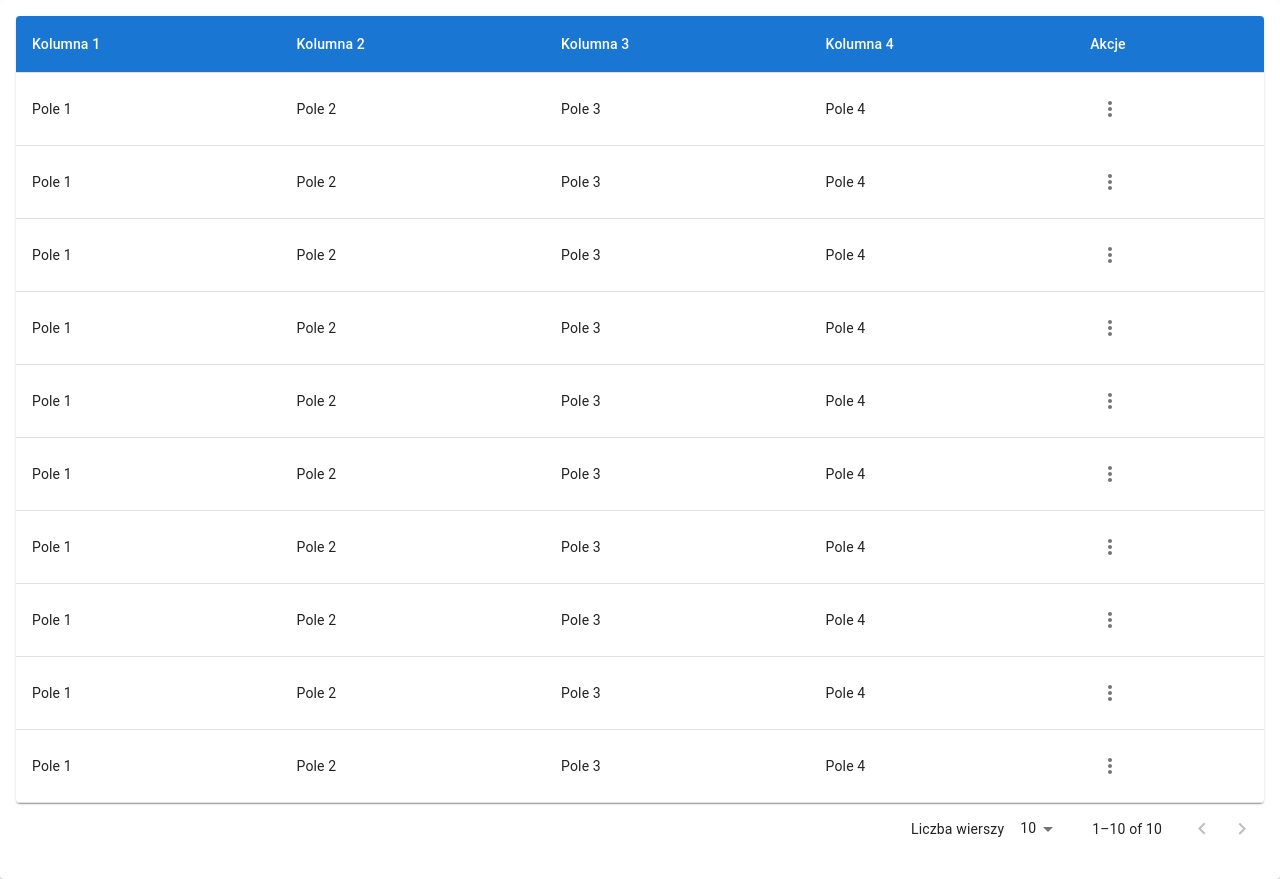
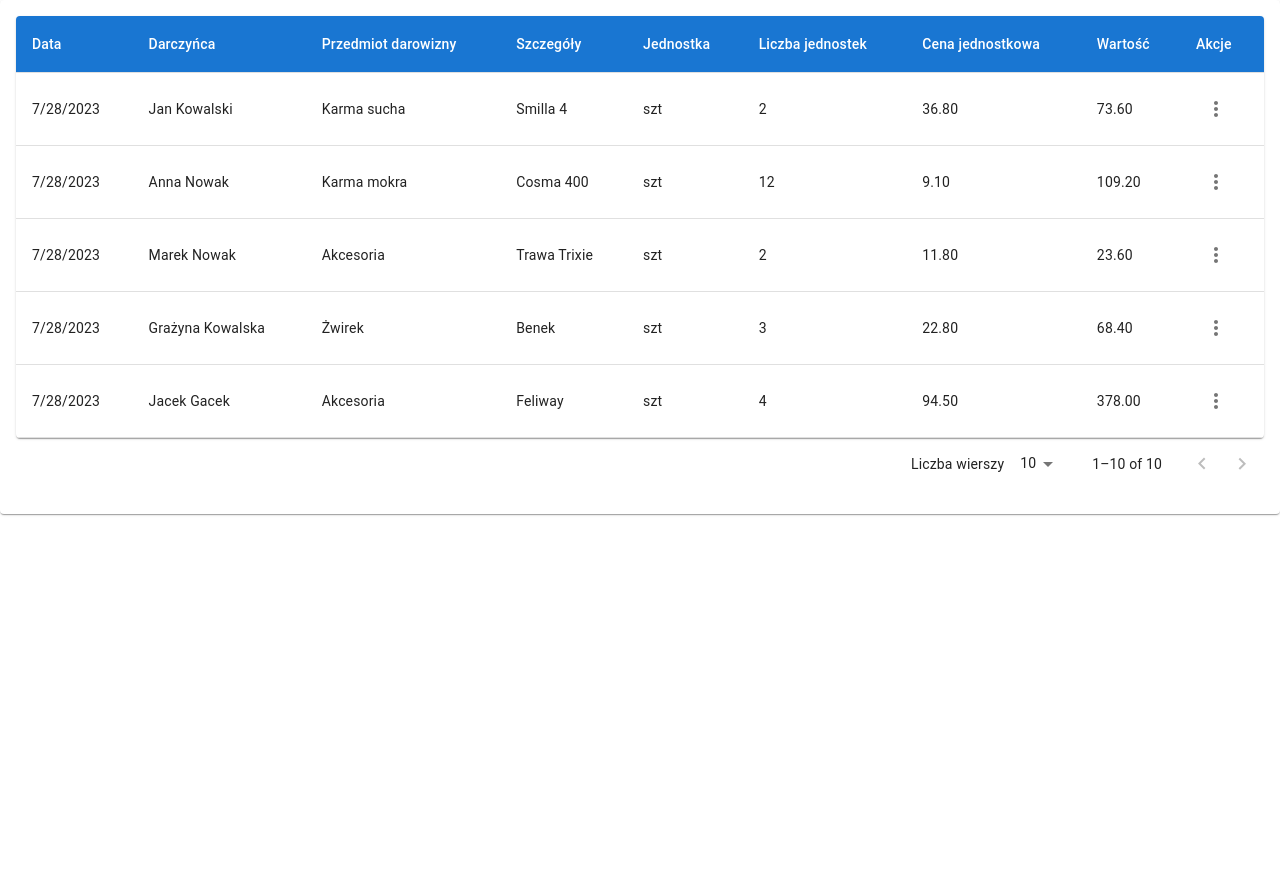
Before and after one commit to dudekmat/donation-registry-frontend, a React (Create React App) app: page / in a window 1280 px wide. After the commit the page ends 800 px from the top, so only its background shows below. Built offline with nearby package versions, Linux system fonts and the light colour scheme.

Commit message:
Created donation model

```diff
--- a/src/components/DonationList/DonationList.tsx
+++ b/src/components/DonationList/DonationList.tsx
@@ -18,6 +18,76 @@ const StyledTableHeadCell = styled(TableCell)(({ theme }) => ({
   },
 }));
 
+const DONATIONS: Donation[] = [
+  {
+    id: '9924e8f1-f7ed-4d00-aa6e-1cddf0318c5b',
+    createdDate: new Date(),
+    donationDate: new Date(),
+    donor: 'Jan Kowalski',
+    donationItemType: 'Karma sucha',
+    donationItemDetails: 'Smilla 4',
+    unit: 'szt',
+    quantity: 2,
+    price: 36.8,
+  },
+  {
+    id: '12ea9416-2e64-49a9-8ea0-1a3bc0d26ef9',
+    createdDate: new Date(),
+    donationDate: new Date(),
+    donor: 'Anna Nowak',
+    donationItemType: 'Karma mokra',
+    donationItemDetails: 'Cosma 400',
+    unit: 'szt',
+    quantity: 12,
+    price: 9.1,
+  },
+  {
+    id: '6aa36fc5-d0ff-4131-8aea-7705422b3083',
+    createdDate: new Date(),
+    donationDate: new Date(),
+    donor: 'Marek Nowak',
+    donationItemType: 'Akcesoria',
+    donationItemDetails: 'Trawa Trixie',
+    unit: 'szt',
+    quantity: 2,
+    price: 11.8,
+  },
+  {
+    id: 'e4bb6466-ff2a-4aad-8831-d4885346dd42',
+    createdDate: new Date(),
+    donationDate: new Date(),
+    donor: 'Grażyna Kowalska',
+    donationItemType: 'Żwirek',
+    donationItemDetails: 'Benek',
+    unit: 'szt',
+    quantity: 3,
+    price: 22.8,
+  },
+  {
+    id: 'f42ad745-6790-4614-ac1b-fae6daa5fa85',
+    createdDate: new Date(),
+    donationDate: new Date(),
+    donor: 'Jacek Gacek',
+    donationItemType: 'Akcesoria',
+    donationItemDetails: 'Feliway',
+    unit: 'szt',
+    quantity: 4,
+    price: 94.5,
+  },
+];
+
+export interface Donation {
+  id: string;
+  createdDate: Date;
+  donationDate: Date;
+  donor: string;
+  donationItemType: string;
+  donationItemDetails: string;
+  unit: string;
+  quantity: number;
+  price: number;
+}
+
 interface DonationListProps {}
 
 const DonationList: React.FC<DonationListProps> = () => {
@@ -28,19 +98,21 @@ const DonationList: React.FC<DonationListProps> = () => {
           <Table>
             <TableHead>
               <TableRow>
-                <StyledTableHeadCell>Kolumna 1</StyledTableHeadCell>
-                <StyledTableHeadCell>Kolumna 2</StyledTableHeadCell>
-                <StyledTableHeadCell>Kolumna 3</StyledTableHeadCell>
-                <StyledTableHeadCell>Kolumna 4</StyledTableHeadCell>
+                <StyledTableHeadCell>Data</StyledTableHeadCell>
+                <StyledTableHeadCell>Darczyńca</StyledTableHeadCell>
+                <StyledTableHeadCell>Przedmiot darowizny</StyledTableHeadCell>
+                <StyledTableHeadCell>Szczegóły</StyledTableHeadCell>
+                <StyledTableHeadCell>Jednostka</StyledTableHeadCell>
+                <StyledTableHeadCell>Liczba jednostek</StyledTableHeadCell>
+                <StyledTableHeadCell>Cena jednostkowa</StyledTableHeadCell>
+                <StyledTableHeadCell>Wartość</StyledTableHeadCell>
                 <StyledTableHeadCell>Akcje</StyledTableHeadCell>
               </TableRow>
             </TableHead>
             <TableBody>
-              {Array.from(Array(10).keys())
-                .map((x) => x + 1)
-                .map((n) => (
-                  <DonationListItem key={n} />
-                ))}
+              {DONATIONS.map((donation) => (
+                <DonationListItem key={donation.id} donation={donation} />
+              ))}
             </TableBody>
           </Table>
         </TableContainer>
--- a/src/components/DonationList/DonationListItem/DonationListItem.tsx
+++ b/src/components/DonationList/DonationListItem/DonationListItem.tsx
@@ -1,24 +1,57 @@
 import { MoreVert } from '@mui/icons-material';
 import { IconButton, TableCell, TableRow, Tooltip } from '@mui/material';
+import { Donation } from '../DonationList';
 
-interface DonationListItemProps {}
+interface DonationListItemProps {
+  donation: Donation;
+}
 
-const DonationListItem: React.FC<DonationListItemProps> = () => {
+const DonationListItem: React.FC<DonationListItemProps> = (props) => {
+  const { donation } = props;
+
+  const totalValue = (donation.quantity * donation.price).toFixed(2);
+
   return (
     <TableRow>
       <TableCell>
-        <Tooltip title="Pole 1" placement="top">
-          <div>Pole 1</div>
+        <Tooltip title="Data" placement="top">
+          <div>{donation.donationDate.toLocaleDateString()}</div>
         </Tooltip>
       </TableCell>
       <TableCell>
-        <div>Pole 2</div>
+        <Tooltip title="Darczyńca" placement="top">
+          <div>{donation.donor}</div>
+        </Tooltip>
       </TableCell>
       <TableCell>
-        <div>Pole 3</div>
+        <Tooltip title="Przedmiot darowizny" placement="top">
+          <div>{donation.donationItemType}</div>
+        </Tooltip>
       </TableCell>
       <TableCell>
-        <div>Pole 4</div>
+        <Tooltip title="Szczegóły" placement="top">
+          <div>{donation.donationItemDetails}</div>
+        </Tooltip>
+      </TableCell>
+      <TableCell>
+        <Tooltip title="Jednostka" placement="top">
+          <div>{donation.unit}</div>
+        </Tooltip>
+      </TableCell>
+      <TableCell>
+        <Tooltip title="Liczba jednostek" placement="top">
+          <div>{donation.quantity}</div>
+        </Tooltip>
+      </TableCell>
+      <TableCell>
+        <Tooltip title="Cena jendostkowa" placement="top">
+          <div>{donation.price.toFixed(2)}</div>
+        </Tooltip>
+      </TableCell>
+      <TableCell>
+        <Tooltip title="Wartość" placement="top">
+          <div>{totalValue}</div>
+        </Tooltip>
       </TableCell>
       <TableCell>
         <IconButton>
```
